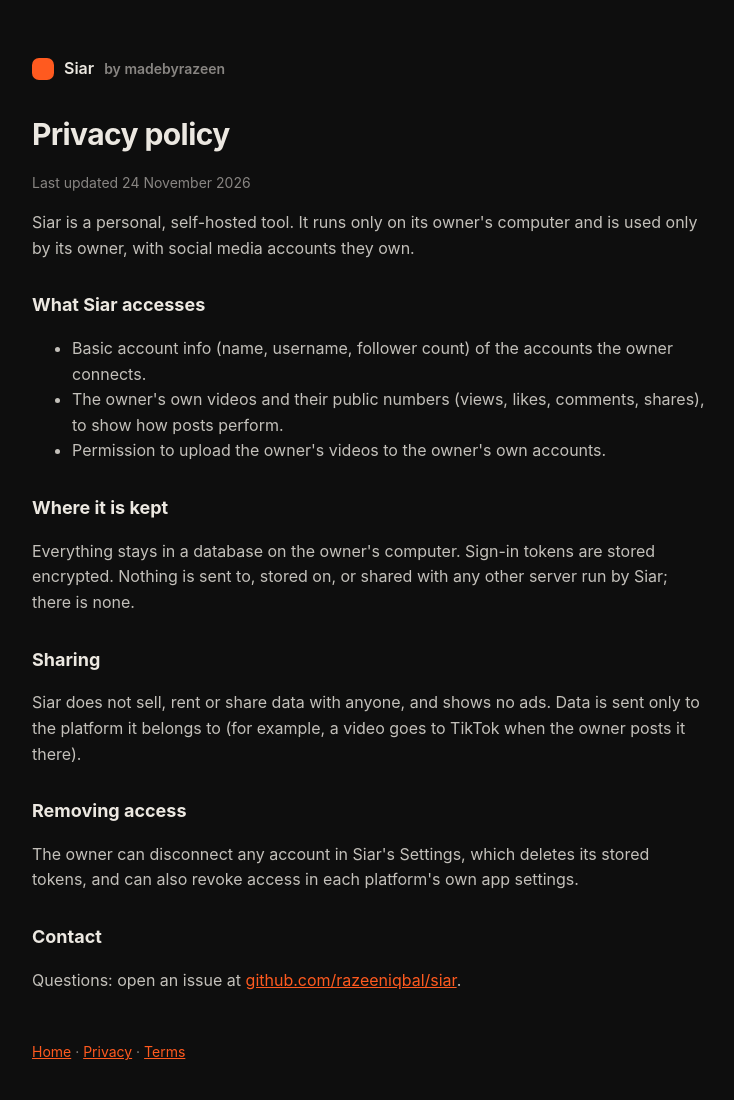
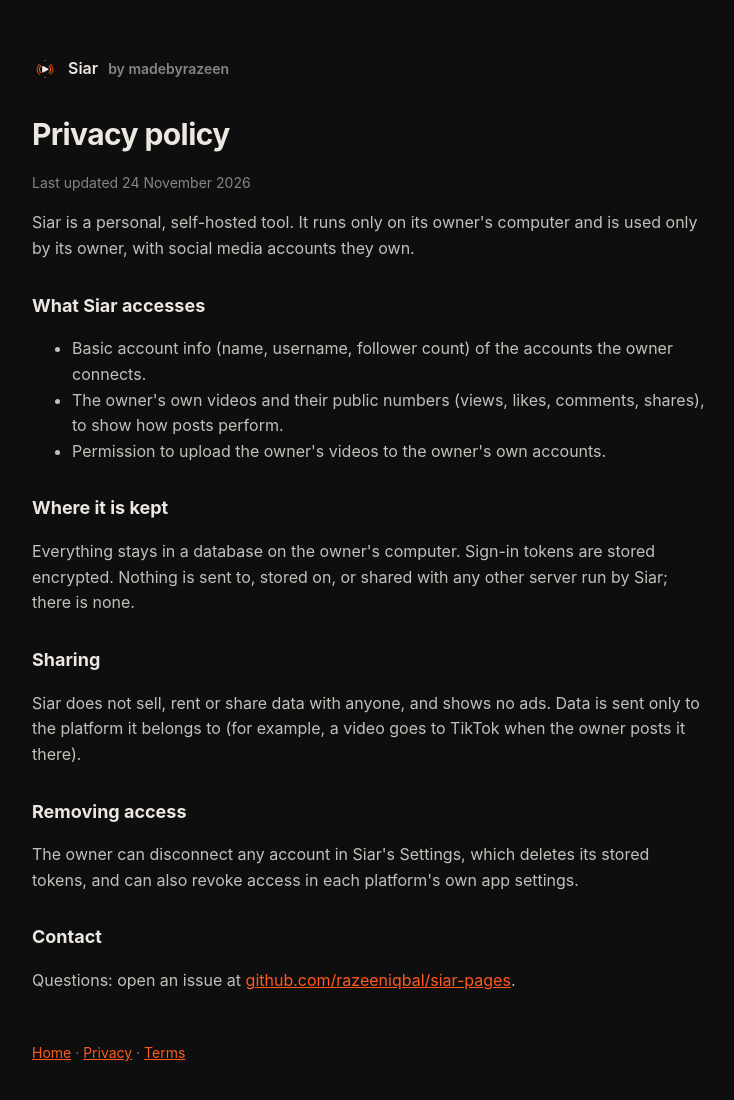
Before and after one commit to razeeniqbal/siar-pages, a plain HTML site: page privacy.html in a window 1280 px wide. Shown: the whole page, without its empty margins (270-1004 px from the left). Drawn offline with Linux system fonts and the light colour scheme.

Commit message:
Use the Siar logo; point contact to siar-pages
Co-Authored-By: Claude Opus 5.5 <noreply@anthropic.com>

```diff
--- a/privacy.html
+++ b/privacy.html
@@ -6,10 +6,11 @@
 <meta name="referrer" content="no-referrer">
 <title>Privacy policy · Siar</title>
 <link rel="stylesheet" href="style.css">
+<link rel="icon" href="icon.svg">
 </head>
 <body>
 <main>
-<div class="brand"><span class="dot"></span>Siar <span class="muted">by madebyrazeen</span></div>
+<div class="brand"><img src="icon.svg" alt="" width="26" height="26" style="border-radius:7px">Siar <span class="muted">by madebyrazeen</span></div>
 <h1>Privacy policy</h1>
 <p class="muted">Last updated 24 November 2026</p>
 <p>Siar is a personal, self-hosted tool. It runs only on its owner's computer and is used only by its owner, with social media accounts they own.</p>
@@ -26,7 +27,7 @@
 <h2>Removing access</h2>
 <p>The owner can disconnect any account in Siar's Settings, which deletes its stored tokens, and can also revoke access in each platform's own app settings.</p>
 <h2>Contact</h2>
-<p>Questions: open an issue at <a href="https://github.com/razeeniqbal/siar/issues">github.com/razeeniqbal/siar</a>.</p>
+<p>Questions: open an issue at <a href="https://github.com/razeeniqbal/siar-pages/issues">github.com/razeeniqbal/siar-pages</a>.</p>
 <footer class="muted"><a href="./">Home</a> · <a href="privacy.html">Privacy</a> · <a href="terms.html">Terms</a></footer>
 </main>
 </body>
```
Also changed, not shown: callback.html (+2 -1 lines), index.html (+2 -1 lines), terms.html (+3 -2 lines), icon.svg (added).
